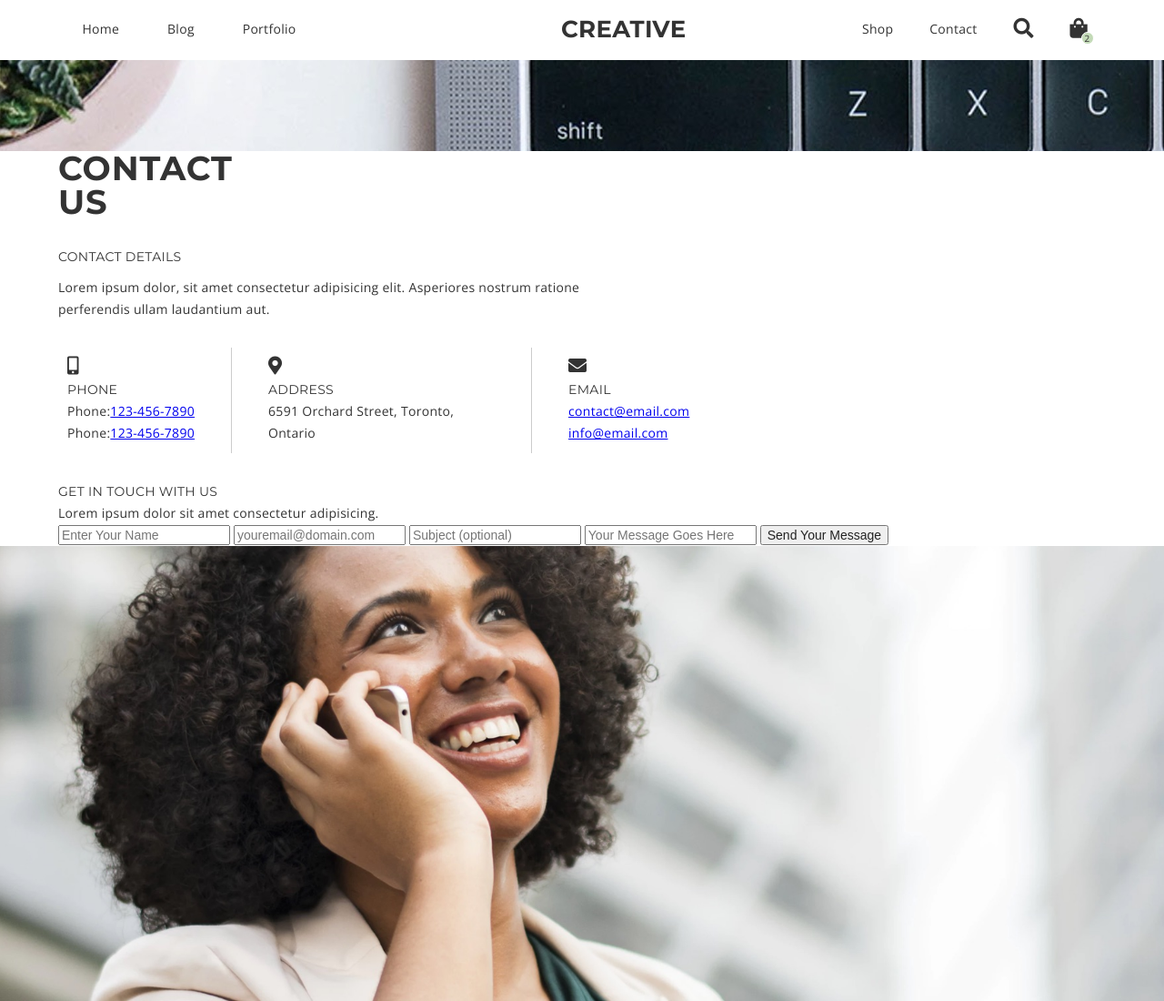
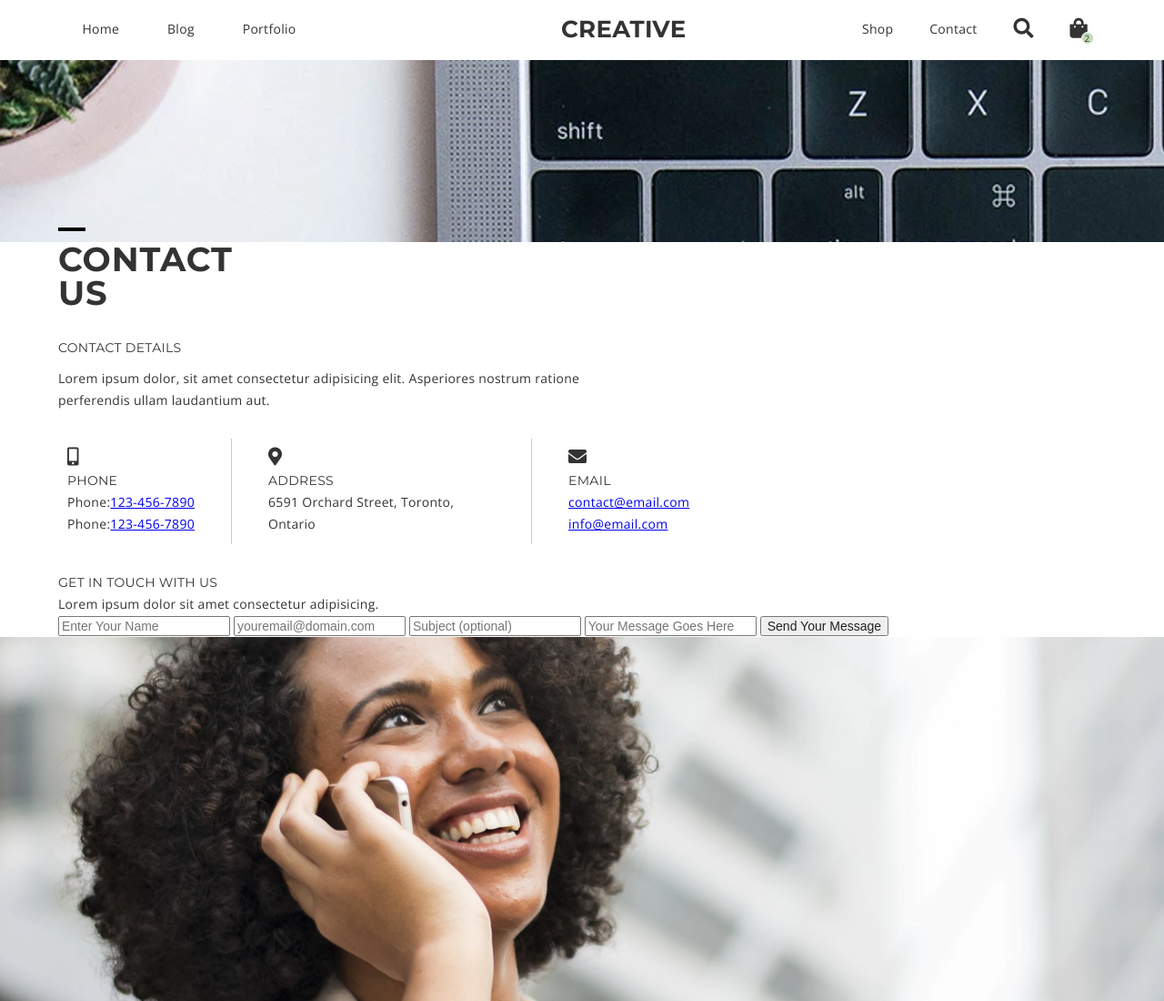
Before and after one commit to dustin100/dustin-kelly-project-two, a plain HTML site: page contact.html in a window 1280 px wide. Shown: the top 1100 px of the page at 91% size. Drawn offline with nearby package versions, Linux system fonts and the light colour scheme.

Commit message:
mroe styles for contact

```diff
--- a/contact.html
+++ b/contact.html
@@ -46,7 +46,9 @@
 
     <section class="contact-details">
         <div class="wrapper">
-            <h1>Contact <span> Us</span></h1>
+            <div class="titile-warpper">
+                <h1>Contact <span> Us</span></h1>
+            </div>
 
             <div class="contact-details__blurb">
                 <h3>Contact Details</h3>
--- a/styles/sass/_header.scss
+++ b/styles/sass/_header.scss
@@ -4,7 +4,7 @@
 }
  .contact-page {
 	background: url(../../imgs/contact-1.jpeg) no-repeat top;
-	height: 100px;
+	height: 200px;
 }
 
 .top-nav {
--- a/styles/sass/style.scss
+++ b/styles/sass/style.scss
@@ -244,11 +244,21 @@ ul {
 // Details and icons
 
 .contact-details {
+	position: relative;
 	h1 {
+		position: relative;
 		font-size: 3.7rem;
 		letter-spacing: 0.9px;
 		margin-bottom: 3rem;
 		line-height: 1;
+		&::before {
+			content: '';
+			position: absolute;
+			border-bottom: 4px solid black;
+			width: 30px;
+			height: 4px;
+			top: -20px;
+		}
 
 		span {
 			display: block;
```
Also changed, not shown: styles/style.css.
